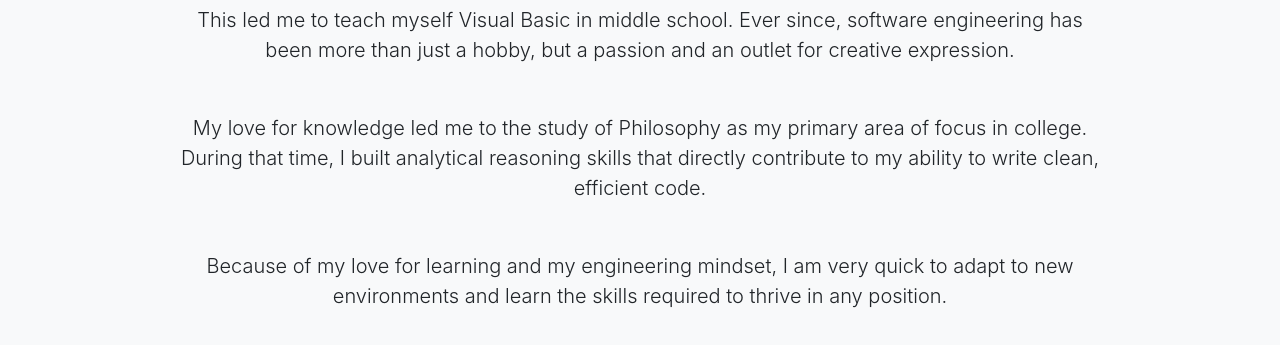
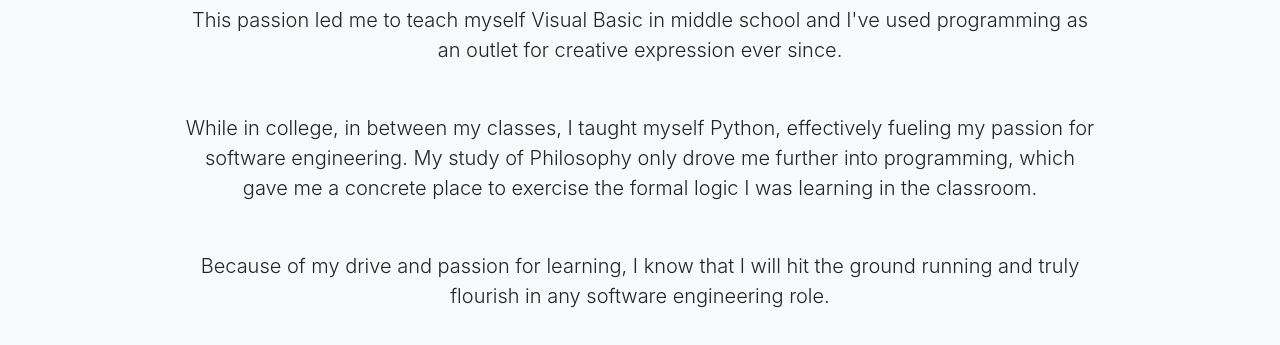
Before and after one commit to hegelocampus/portfolio, a website with bundled scripts: page index.html in a window 1280 px wide. Shown: the part 455-800 px from the top of the page. Built offline with nearby package versions, Linux system fonts and the light colour scheme.

Commit message:
Update bio

```diff
--- a/index.html
+++ b/index.html
@@ -93,13 +93,14 @@
         <div class="col-lg-10 mx-auto">
           <h2>My defining trait is my love for acquiring new knowledge...</h2>
           <p class="lead mb-5">
-            This led me to teach myself Visual Basic in middle school.  Ever since, software engineering has been more than just a hobby, but a passion and an outlet for creative expression.
+            This passion led me to teach myself Visual Basic in middle school and I've used programming as an outlet for creative expression ever since.
 		  </p>
           <p class="lead mb-5">
-            My love for knowledge led me to the study of Philosophy as my primary area of focus in college. During that time, I built analytical reasoning skills that directly contribute to my ability to write clean, efficient code.
+            While in college, in between my classes, I taught myself Python, effectively fueling my passion for software engineering. My study of Philosophy only drove me further into programming, which gave me a concrete place to exercise the formal logic I was learning in the classroom.
           </p>
           <p class="lead mb-5">
-            Because of my love for learning and my engineering mindset, I am very quick to adapt to new environments and learn the skills required to thrive in any position.
+            Because of my drive and passion for learning, I know that I will
+            hit the ground running and truly flourish in any software engineering role.
           </p>
           <a class="btn btn-primary btn-xl js-scroll-trigger" href="#skills">
             Skills
```
